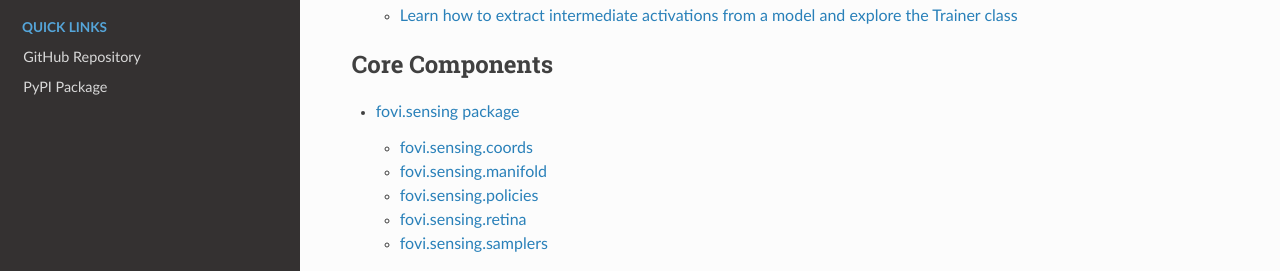
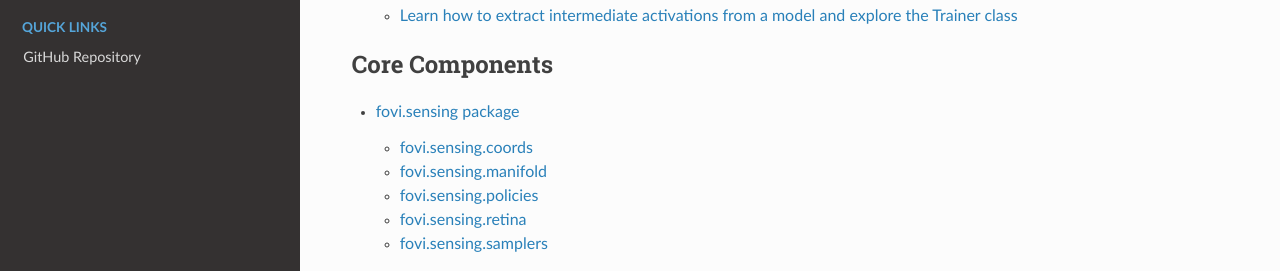
Before and after one commit to nblauch/fovi, a Sphinx documentation site: the page built from docs/index.rst, in a window 1280 px wide. Shown: the part 553-824 px from the top of the page. Built offline with Sphinx 7.4.7 and the Read the Docs theme 3.1.0, drawn with Linux system fonts in a browser that asks for light colours.

Commit message:
minor docs

```diff
--- a/docs/_templates/layout.html
+++ b/docs/_templates/layout.html
@@ -9,7 +9,6 @@
 {{ super() }}
 <p class="caption"><span class="caption-text">Quick Links</span></p>
 <ul>
-<li><a href="https://github.com/nblauch/foveation-private">GitHub Repository</a></li>
-<li><a href="https://pypi.org/project/fovi/">PyPI Package</a></li>
+<li><a href="https://github.com/nblauch/fovi">GitHub Repository</a></li>
 </ul>
 {% endblock %}
```
